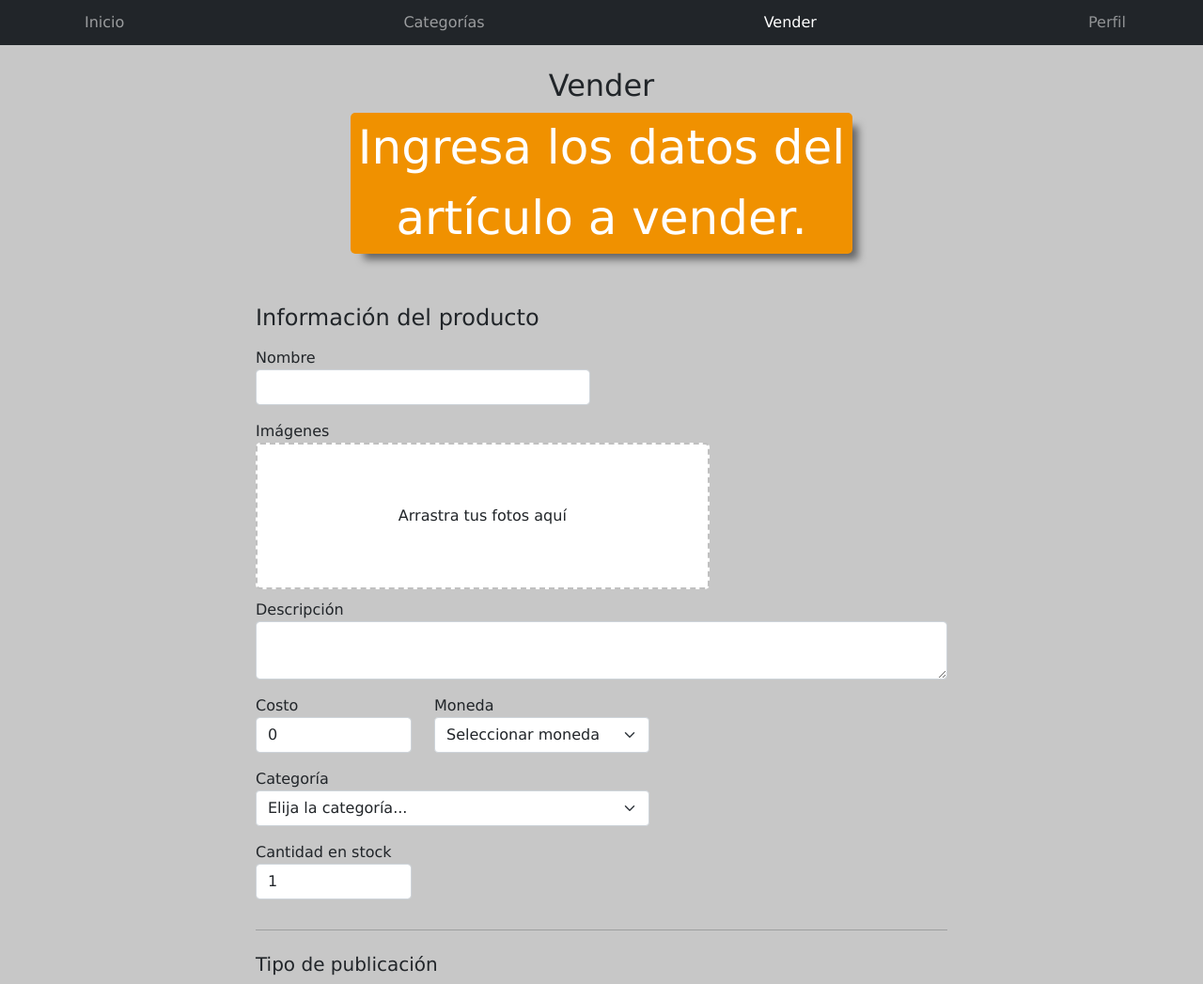
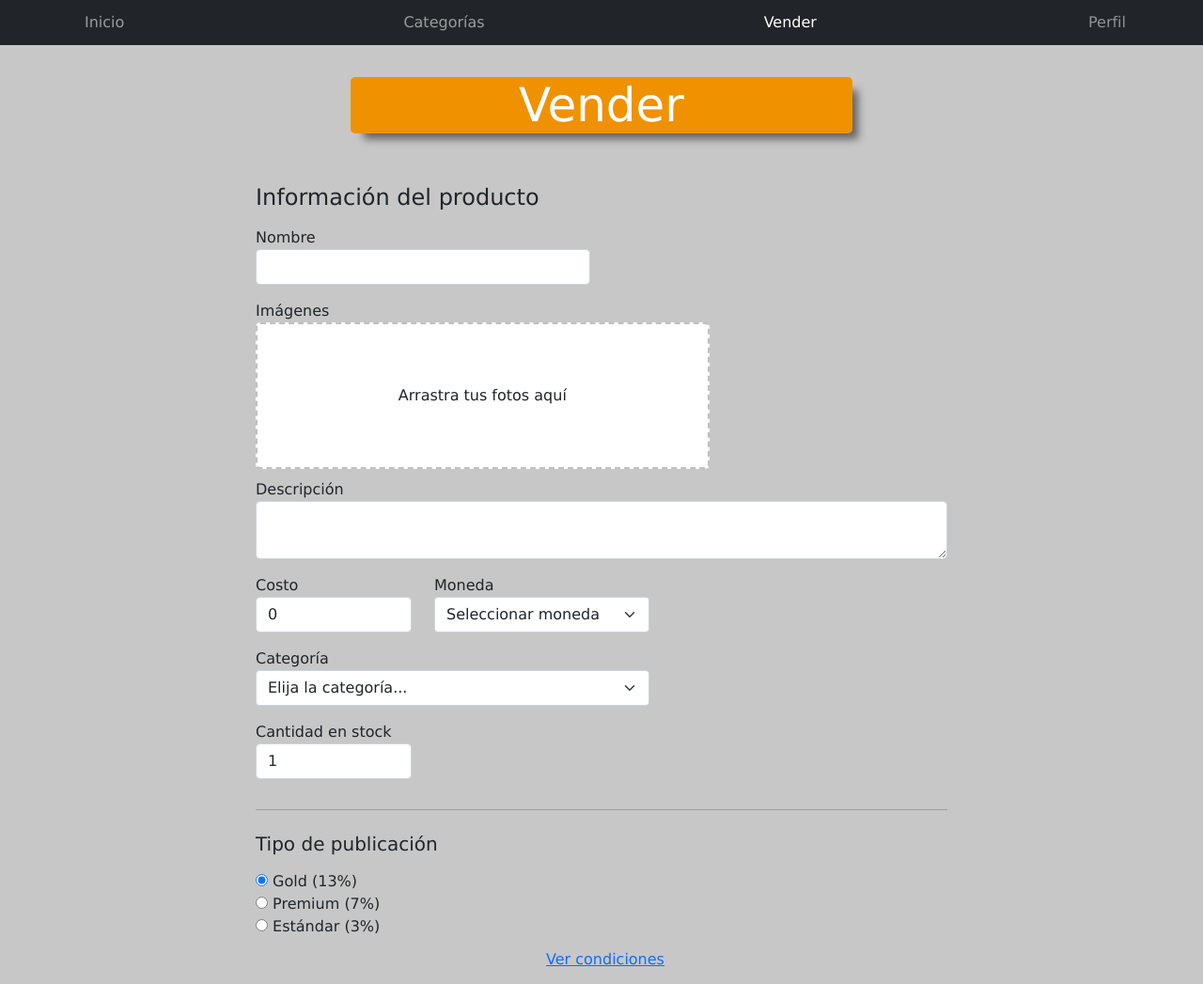
Before and after one commit to alexanderustra/JaP-eComerce, a plain HTML site: page sell.html in a window 1280 px wide. Shown: the top 1047 px of the page at 94% size. Drawn offline with Linux system fonts and the light colour scheme.

Commit message:
Update sell.html

```diff
--- a/sell.html
+++ b/sell.html
@@ -38,8 +38,8 @@
   </nav>
   <div class="container">
     <div class="text-center p-4">
-      <h2>Vender</h2>
-      <p class="lead">Ingresa los datos del artículo a vender.</p>
+      <h2 class="lead">Vender</h2>
+      <!--<p class="lead">Ingresa los datos del artículo a vender.</p>--->
     </div>
     <div class="row justify-content-md-center">
       <div class="col-md-8 order-md-1">
@@ -168,6 +168,7 @@
       </div>
     </div>
   </div>
+  <br>
   <footer class="text-muted">
     <div class="container">
       <p class="float-end">
```
